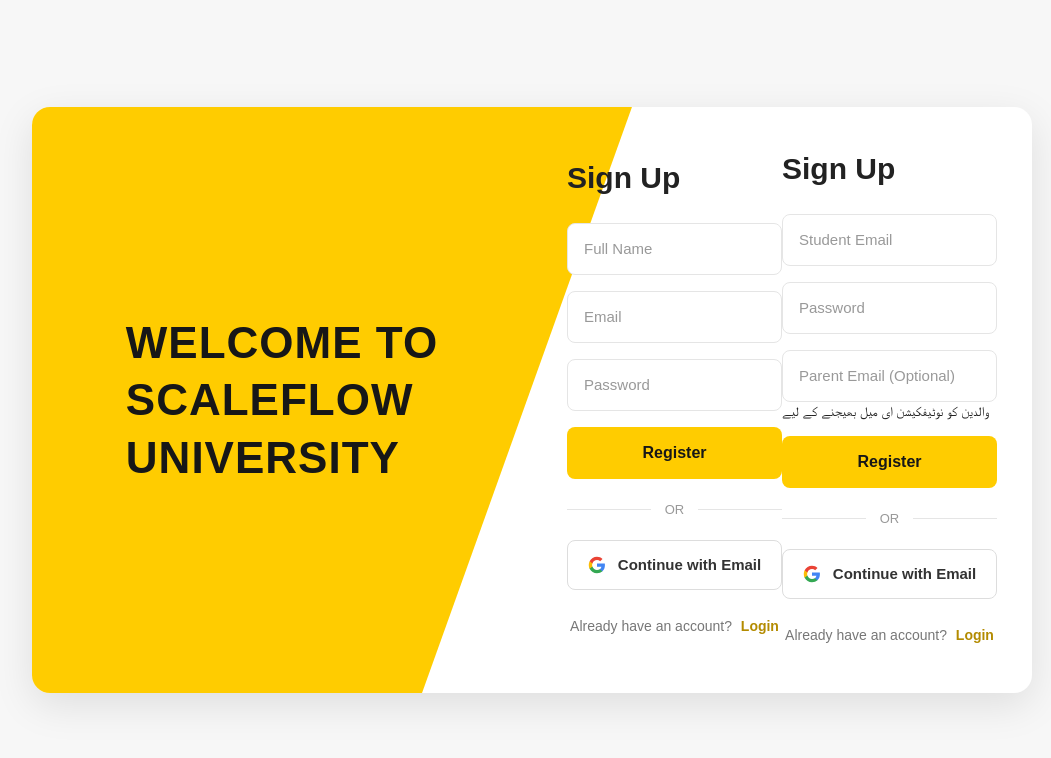
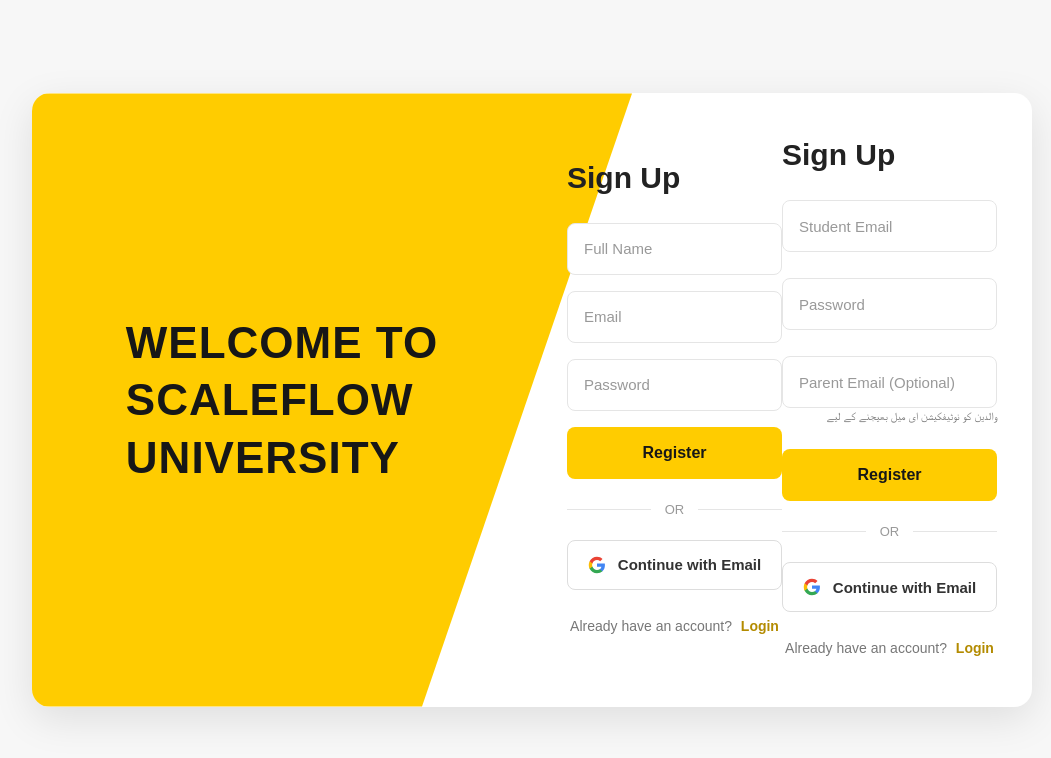
Before and after one commit to sanaullamastoi548-maker/ScaleFlow-University, a plain HTML site: page index.html in a window 1280 px wide. Shown: the whole page, without its empty margins (108-1159 px from the left). Drawn offline with Linux system fonts and the light colour scheme.

Commit message:
Add parent email field styling
Added styling for parent email field and input hints.

```diff
--- a/style.css
+++ b/style.css
@@ -419,3 +419,24 @@ body {
     font-size: 12px;
   }
 }
+
+/* ========================================== */
+/* Parent Email Field Styling                 */
+/* ========================================== */
+.input-group {
+  width: 100%;
+  margin-bottom: 10px;
+}
+
+.parent-field input {
+  border-left: 3px solid #ffd700; /* ممتاز دکھانے کے لیے ہلکی پیلی لکیر */
+}
+
+.field-hint {
+  display: block;
+  font-size: 11px;
+  color: #777;
+  margin-top: 2px;
+  text-align: right;
+  direction: rtl;
+}
```
